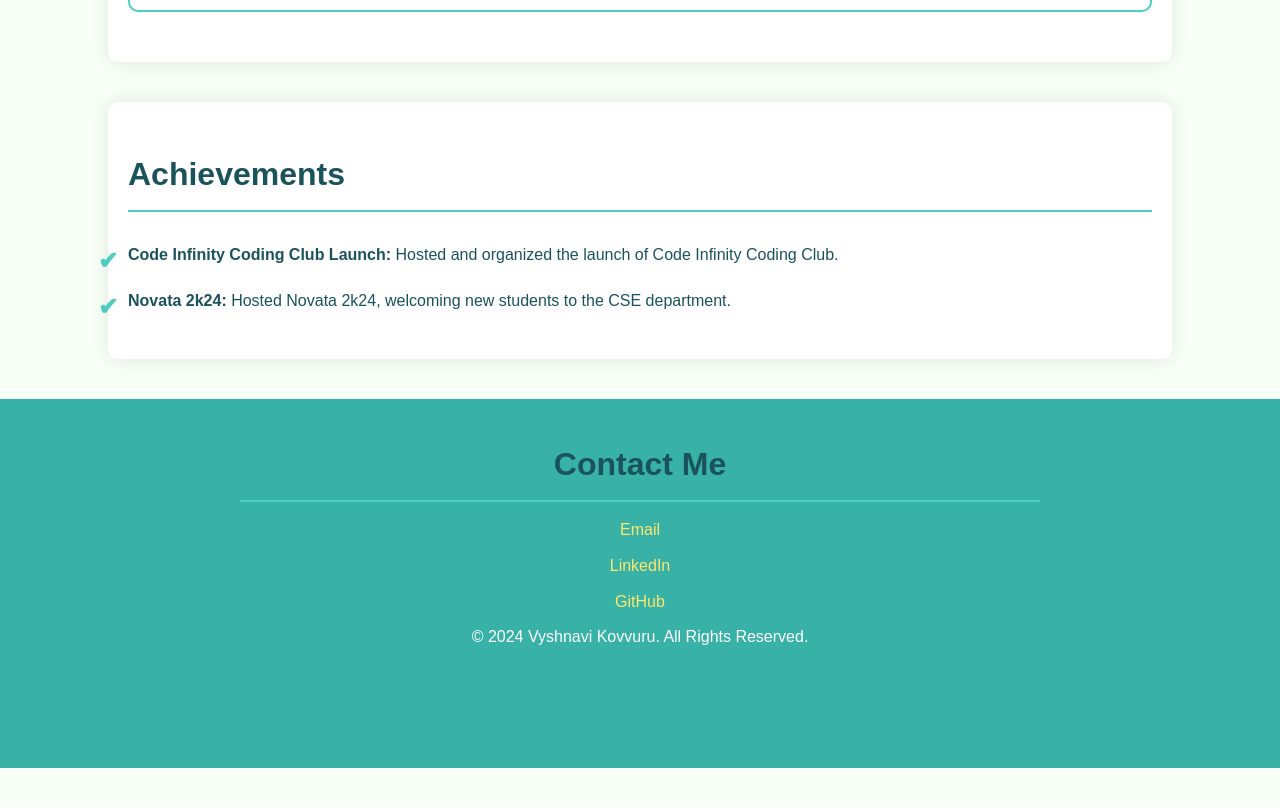
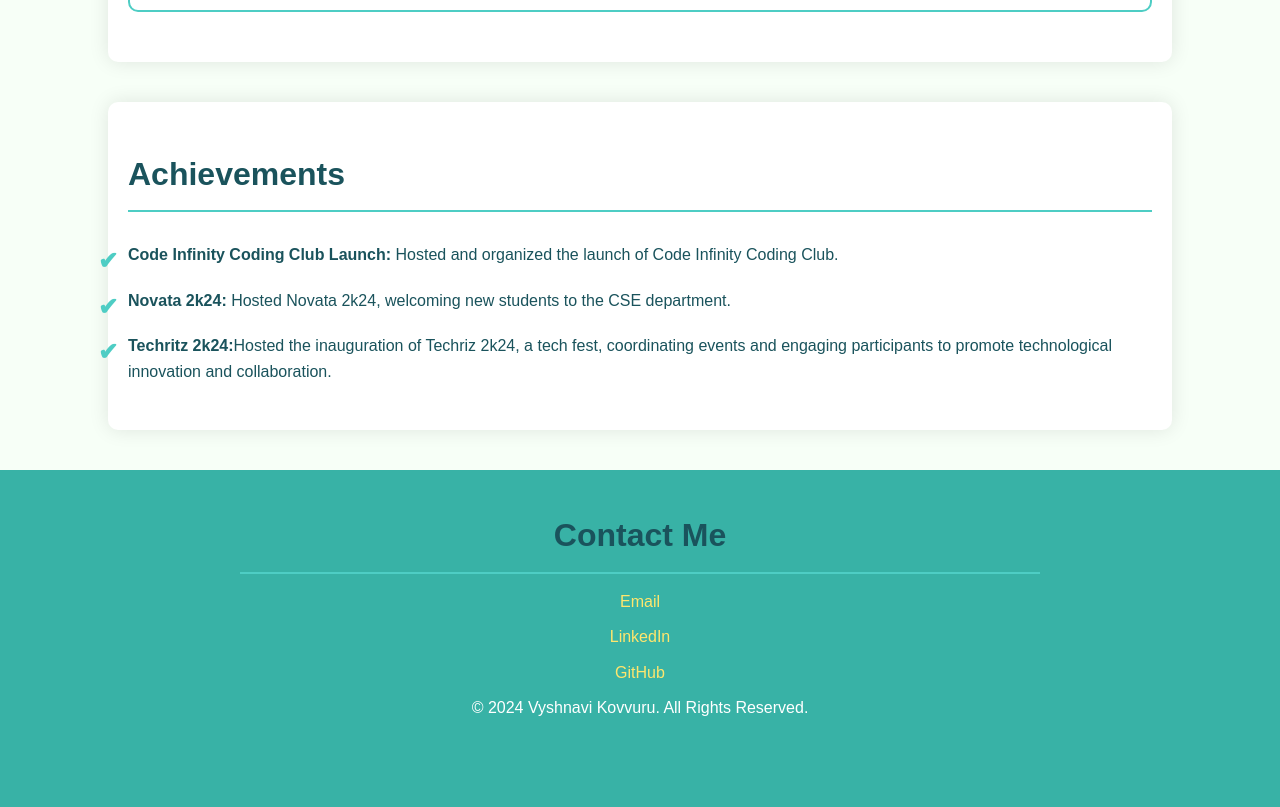
Before and after one commit to vyshnavikovvuru/myportfolio, a plain HTML site: page index.html in a window 1280 px wide. Shown: the part 1918-2725 px from the top of the page. Before the commit the page ends 2686 px from the top, so only its background shows below. Drawn offline with Linux system fonts and the light colour scheme.

Commit message:
Update index.html

```diff
--- a/index.html
+++ b/index.html
@@ -88,6 +88,7 @@
         <ul>
             <li><strong>Code Infinity Coding Club Launch:</strong> Hosted and organized the launch of Code Infinity Coding Club.</li>
             <li><strong>Novata 2k24:</strong> Hosted Novata 2k24, welcoming new students to the CSE department.</li>
+            <li><strong>Techritz 2k24:</strong>Hosted the inauguration of Techriz 2k24, a tech fest, coordinating events and engaging participants to promote technological innovation and collaboration.</li>
         </ul>
     </section>
 
```
